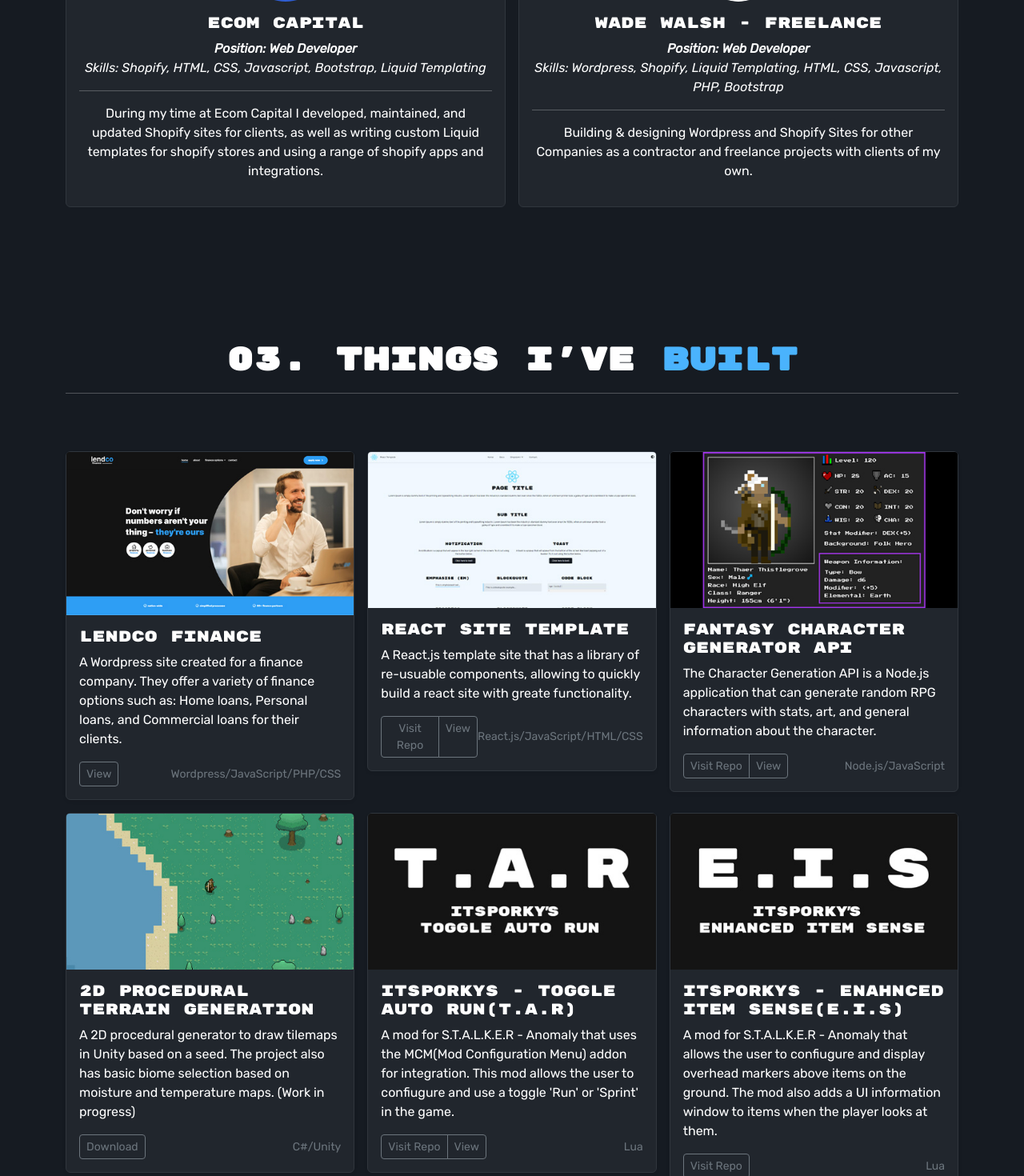
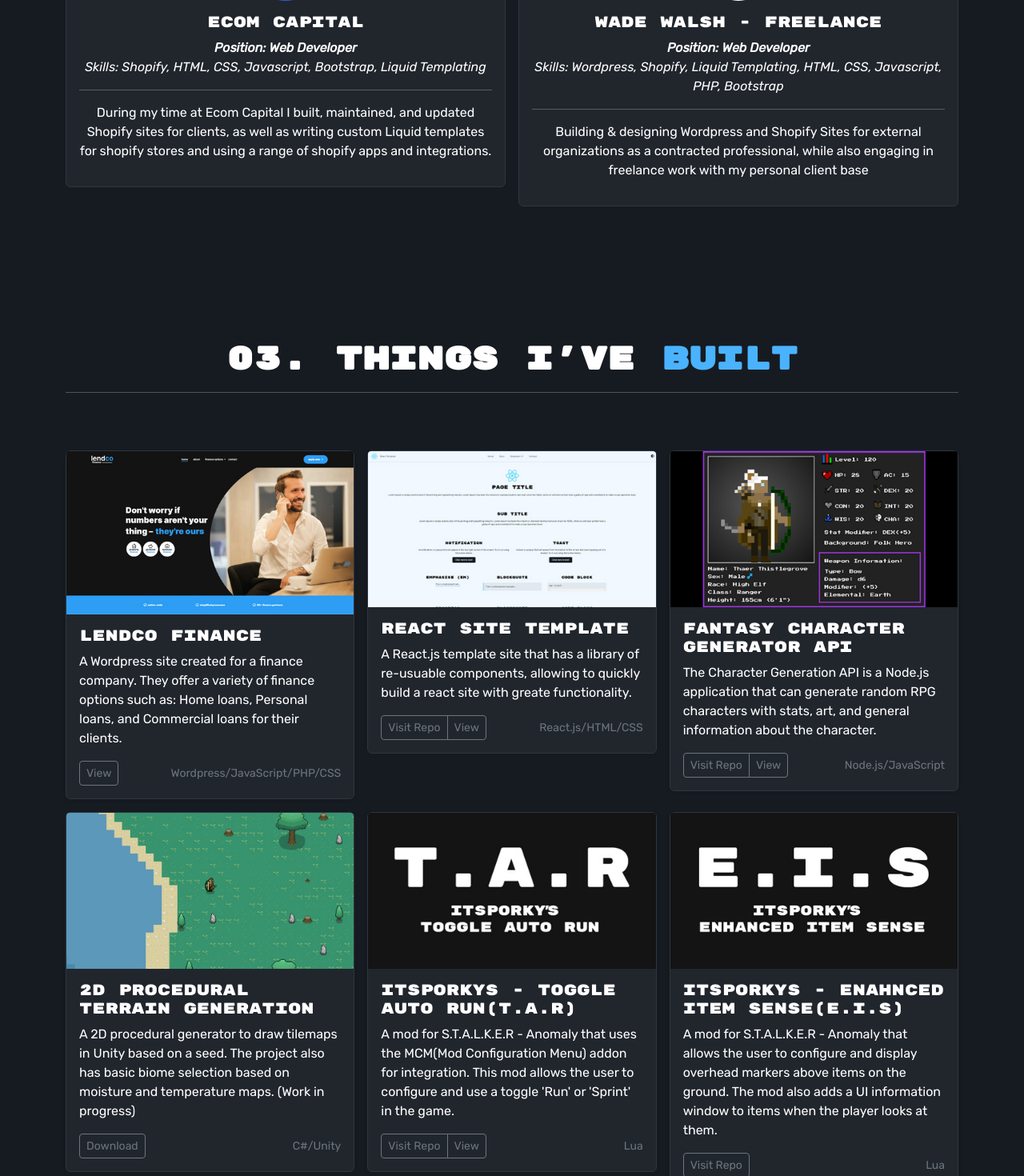
Before and after one commit to ITsPorky/ITsPorky.github.io, a React (Create React App) app: page / in a window 1280 px wide. Shown: the part 1480-2950 px from the top of the page at 80% size. Built offline with nearby package versions, Linux system fonts and the light colour scheme.

Commit message:
Updated spelling mistakes and re-worked some of the descriptions

```diff
--- a/src/components/Experience.jsx
+++ b/src/components/Experience.jsx
@@ -36,7 +36,7 @@
                         skills="Wordpress, Shopify, HTML, CSS, Javascript, PHP,
                         Bootstrap"
                         description="During my time at Revolution Creative Group, I developed,
-                        maintained, and updated Wordpress and Shopify sites for
+                        built, and maintained Wordpress and Shopify sites for
                         clients. I also wrote customised code and worked on a SQL
                         database reporting system."
                     />
@@ -49,7 +49,7 @@
                         subtitle="Position: Web Developer"
                         skills="Shopify, HTML, CSS, Javascript, Bootstrap, Liquid
                         Templating"
-                        description="During my time at Ecom Capital I developed, maintained, and
+                        description="During my time at Ecom Capital I built, maintained, and
                         updated Shopify sites for clients, as well as writing custom
                         Liquid templates for shopify stores and using a range of
                         shopify apps and integrations."
@@ -63,9 +63,9 @@
                         subtitle="Position: Web Developer"
                         skills="Wordpress, Shopify, Liquid Templating, HTML, CSS,
                         Javascript, PHP, Bootstrap"
-                        description="Building & designing Wordpress and Shopify Sites for other
-                        Companies as a contractor and freelance projects with clients
-                        of my own."
+                        description="Building & designing Wordpress and Shopify Sites for
+                        external organizations as a contracted professional, while also
+                        engaging in freelance work with my personal client base"
                     />
                 </div>
             </div>
--- a/src/components/Projects.jsx
+++ b/src/components/Projects.jsx
@@ -35,7 +35,7 @@
                 link1="https://github.com/ITsPorky/React-Reusable-App-Template"
                 link2Text="View"
                 link2="https://itsporky.github.io/React-Reusable-App-Template/"
-                skills="React.js/JavaScript/HTML/CSS"
+                skills="React.js/HTML/CSS"
               />
             </div>
             <div className="col">
@@ -71,7 +71,7 @@
                 imageAlt="ITsPorkys - Toggle Auto Run (T.A.R)"
                 title="ITsPorkys - Toggle Auto Run(T.A.R)"
                 description="A mod for S.T.A.L.K.E.R - Anomaly that uses the MCM(Mod Configuration Menu) addon for integration.
-                  This mod allows the user to confiugure and use a toggle 'Run' or 'Sprint' in the game."
+                  This mod allows the user to configure and use a toggle 'Run' or 'Sprint' in the game."
                 link1Text="Visit Repo"
                 link1="https://github.com/ITsPorky/ITsPorkys_ToggleAutoRun"
                 link2Text="View"
@@ -84,12 +84,12 @@
                 image="assets/images/ITsPorkys-Enhanced-Item-Sense-Mod.jpg"
                 imageAlt="ITsPorkys - Enahnced Item Sense (E.I.S)"
                 title="ITsPorkys - Enahnced Item Sense(E.I.S)"
-                description="A mod for S.T.A.L.K.E.R - Anomaly that allows the user to confiugure and display overhead markers above items on the ground.
+                description="A mod for S.T.A.L.K.E.R - Anomaly that allows the user to configure and display overhead markers above items on the ground.
                   The mod also adds a UI information window to items when the player looks at them."
                 link1Text="Visit Repo"
                 link1="https://github.com/ITsPorky/ITsPorky_ShowNearbyItems"
                 // link2Text="View"
-                // link2="https://www.moddb.com/mods/stalker-anomaly/addons/toggle-auto-run-v100"
+                // link2="#"
                 skills="Lua"
               />
             </div>
```
